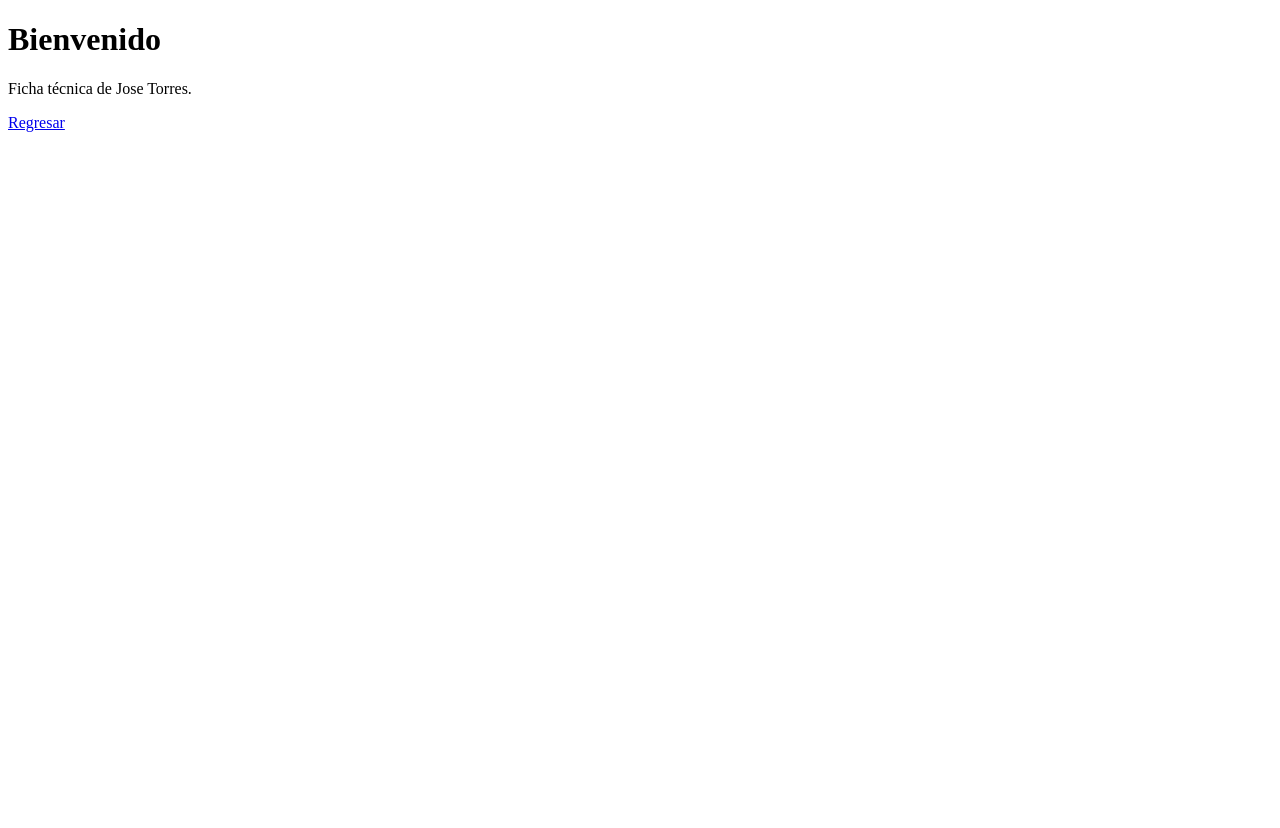
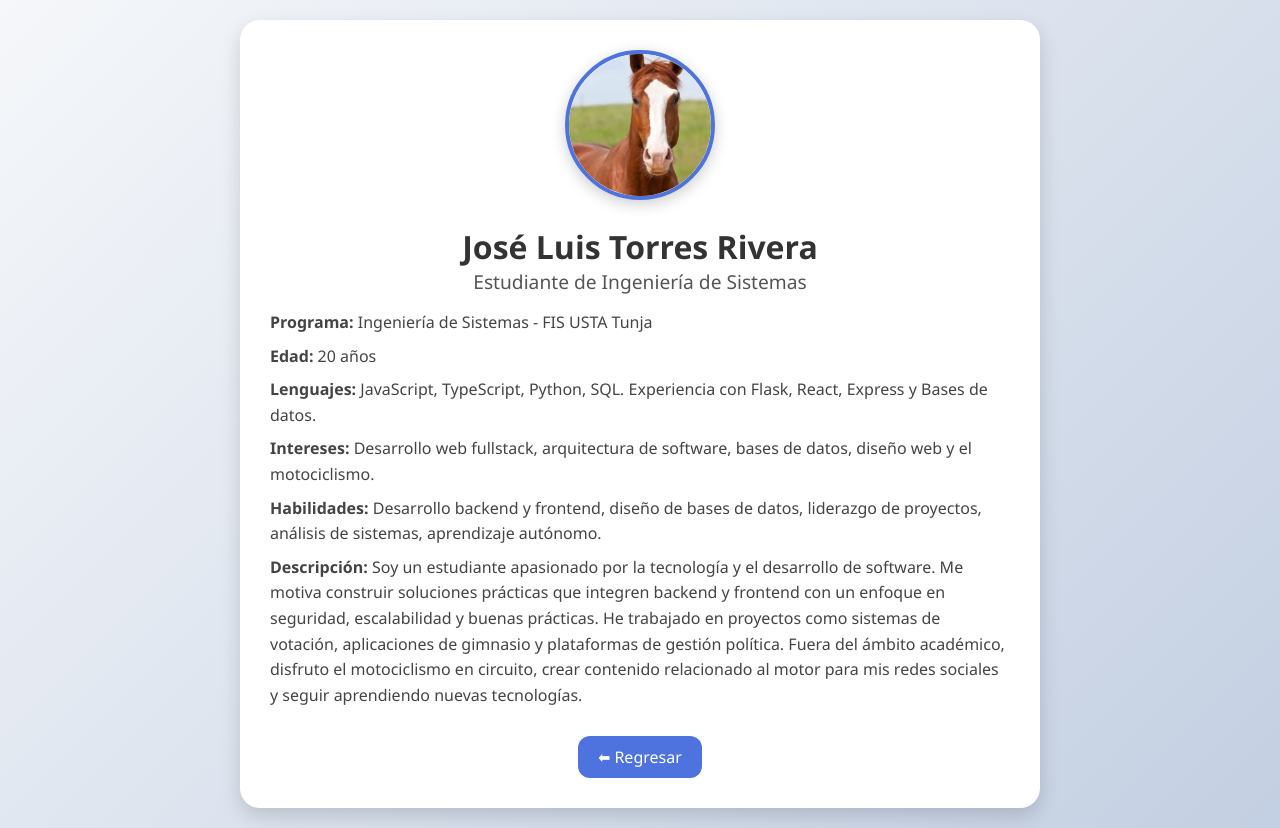
Before and after one commit to N3XDROP/Portafolios, a plain HTML site: page pages/Jose.html in a window 1280 px wide. Before the commit the page ends 800 px from the top, so only its background shows below. Drawn offline with Linux system fonts and the light colour scheme.

Commit message:
Jose.html

```diff
--- a/pages/Jose.html
+++ b/pages/Jose.html
@@ -1,17 +1,38 @@
 <!DOCTYPE html>
 <html lang="es">
+
 <head>
     <meta charset="UTF-8">
     <meta name="viewport" content="width=device-width, initial-scale=1.0">
-    <title>FT-jose</title>
+    <title>FT - José Luis Torres</title>
+    <link rel="stylesheet" href="/css/fichas.css">
 </head>
+
 <body>
+    <div class="card">
+        <div class="profile-img">
+            <img src="/assets/img/Jose.jpg" alt="Foto de José Luis Torres">
+        </div>
 
-    <div id="Welcome-Description">
-        <h1>Bienvenido</h1>
-        <p>Ficha técnica de Jose Torres.</p>
-        <a href="/index.html">Regresar</a>
+        <div class="info">
+            <h1>José Luis Torres Rivera</h1>
+            <h2>Estudiante de Ingeniería de Sistemas</h2>
+
+            <p><strong>Programa:</strong> Ingeniería de Sistemas - FIS USTA Tunja</p>
+            <p><strong>Edad:</strong> 20 años</p>
+            <p><strong>Lenguajes:</strong> JavaScript, TypeScript, Python, SQL. Experiencia con Flask, React, Express y Bases de datos.</p>
+            <p><strong>Intereses:</strong> Desarrollo web fullstack, arquitectura de software, bases de datos, diseño web y el motociclismo.</p>
+            <p><strong>Habilidades:</strong> Desarrollo backend y frontend, diseño de bases de datos, liderazgo de proyectos, análisis de sistemas, aprendizaje autónomo.</p>
+            <p><strong>Descripción:</strong> Soy un estudiante apasionado por la tecnología y el desarrollo de software.
+                Me motiva construir soluciones prácticas que integren backend y frontend con un enfoque en seguridad, escalabilidad y buenas prácticas.
+                He trabajado en proyectos como sistemas de votación, aplicaciones de gimnasio y plataformas de gestión política.
+                Fuera del ámbito académico, disfruto el motociclismo en circuito, crear contenido relacionado al motor para mis redes sociales y seguir aprendiendo nuevas tecnologías.</p>
+        </div>
+
+        <div class="back-btn">
+            <a href="/index.html">⬅ Regresar</a>
+        </div>
     </div>
+</body>
 
-</body>
 </html>
```
